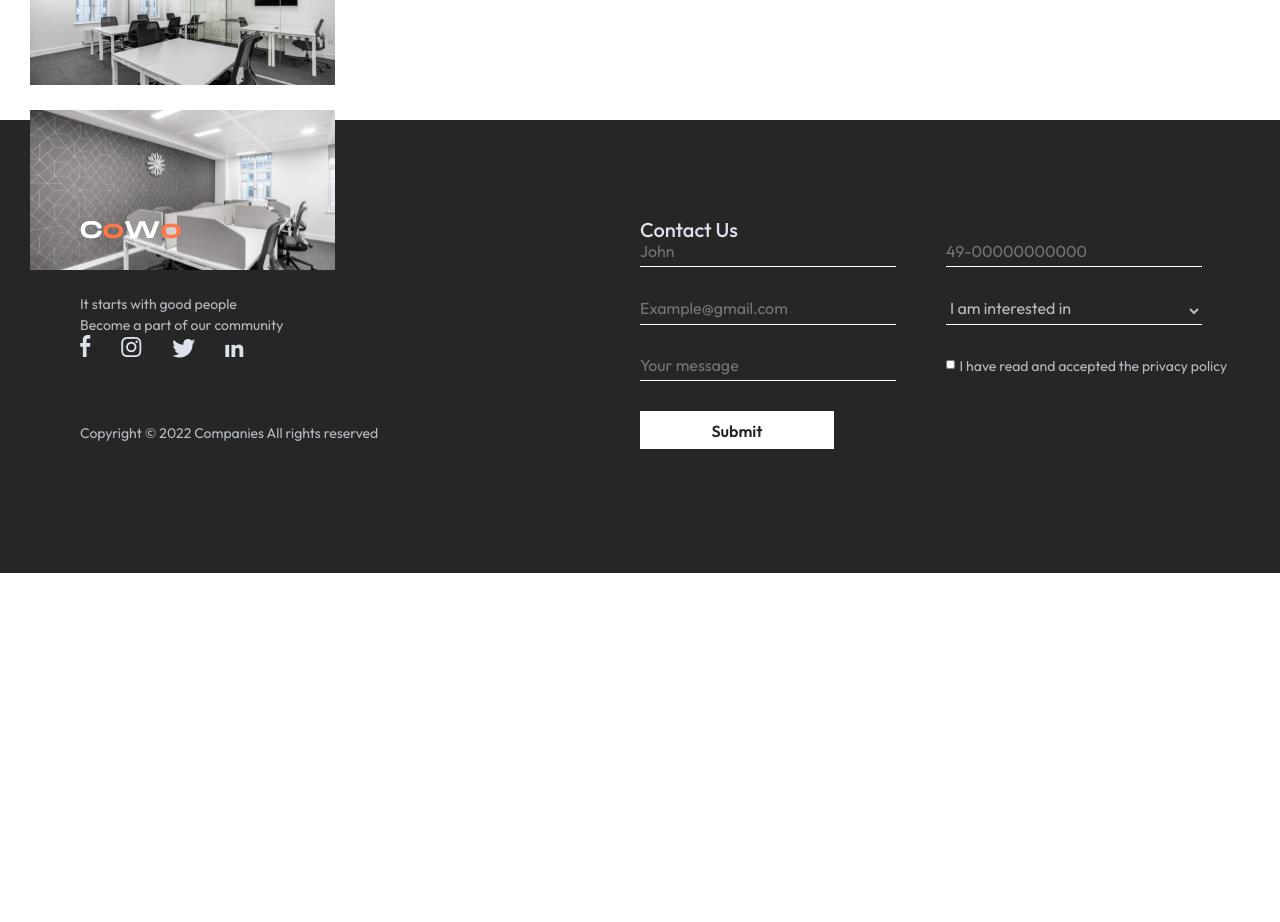
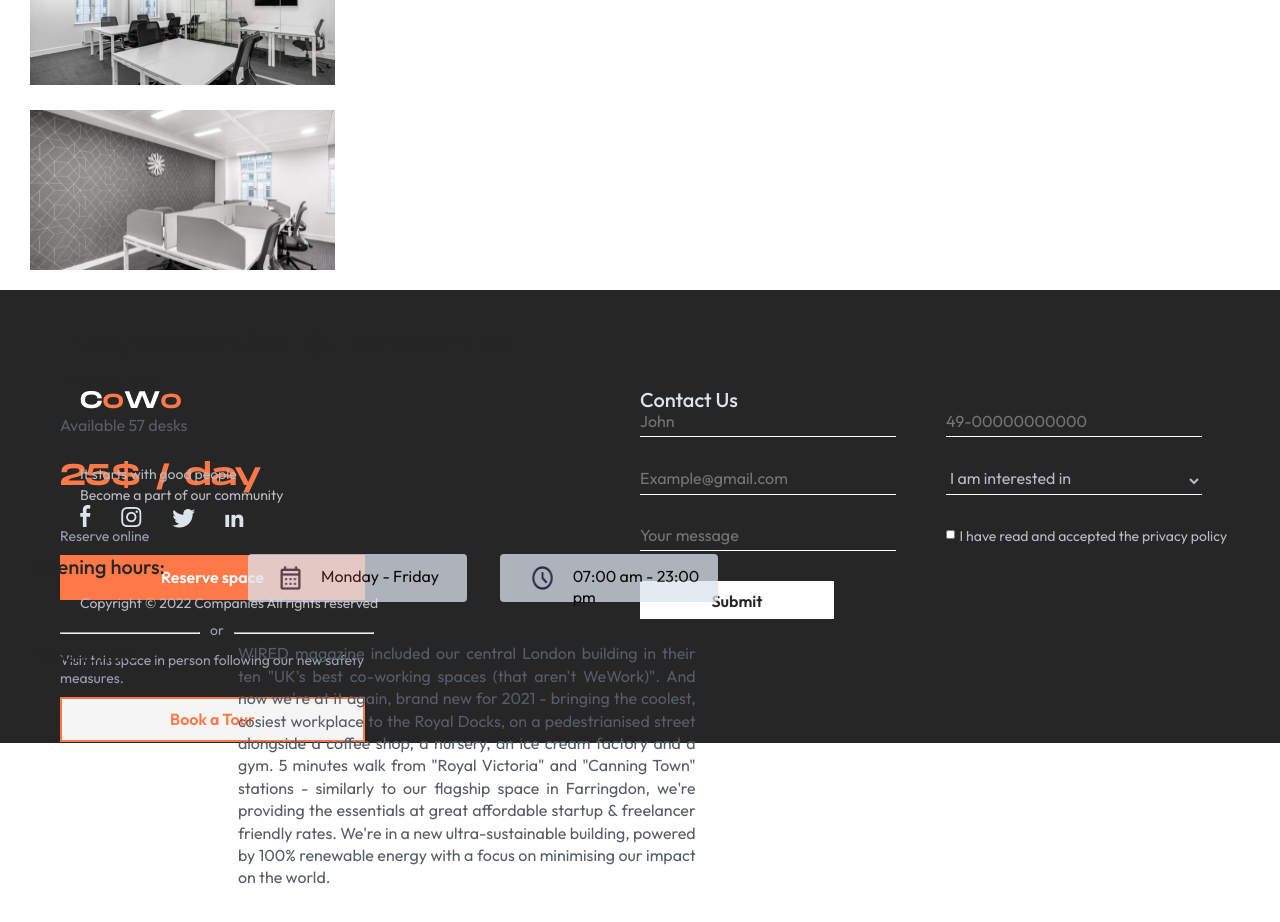
Before and after one commit to Nizami9/coworking, a React (Create React App) app: page /space in a window 1280 px wide. Shown: the part 540-1462 px from the top of the page. Before the commit the page ends 1113 px from the top, so only its background shows below. Built offline with nearby package versions, Linux system fonts and the light colour scheme.

Commit message:
pre-finish Space page

```diff
--- a/src/App.js
+++ b/src/App.js
@@ -10,12 +10,9 @@ import MyProfileLeftSide from "./Components/MyProfileLeftSide/MyProfileLeftSide"
 import MyProfile from "./Components/MyProfile/MyProfile";
 import Space from "./Components/MyProfile/Space/Space";
 
-
 function App() {
   return (
-
     <div>
-
 <BrowserRouter>
       <Navbar />
       <Routes>
@@ -24,17 +21,13 @@ function App() {
         <Route path="/community" element={<Community />} />
         <Route path="/signin" element={<Signin />} />
         <Route path="/sign-up" element={<SignUp />} />
-        /* Just show the left side of Profile */
         <Route path="/myprofileftside" element={<MyProfileLeftSide />} />
         <Route path="/myprofile" element={<MyProfile />} />
         <Route path="/space" element={<Space />} />
-
-
       </Routes>
     </BrowserRouter>
     <Footer />
     </div>
   );
 }
-
 export default App;
--- a/src/Components/Footer/Footer.css
+++ b/src/Components/Footer/Footer.css
@@ -8,6 +8,7 @@ body {
     height: 453px;
     display: flex;
     justify-content: space-between;
+    margin-top: 70px;
 }
 
 /* LeftSide of Footer */
--- a/src/Components/MyProfile/Space/Space.css
+++ b/src/Components/MyProfile/Space/Space.css
@@ -1,6 +1,6 @@
 .containerSpace {
     width: 100%;
-    height: 600px;
+    height: 700px;
     display: flex;
     flex-wrap: wrap;
 }
@@ -31,7 +31,7 @@
 .spaceReservations {
     display: flex;
     flex-wrap: wrap;
-    width: 35%;
+    width: 41%;
     margin-left: 60px;
     height: 200px;
     margin-top: 30px;
@@ -145,5 +145,61 @@ span.info {
     font-weight: 400;
     font-size: 14px;
     color: #9AA0B3;
+}
 
+.openingHours {
+    display: flex;
+    margin-bottom: 40px;
 }
+
+.openingHours>h3 {
+    font-family: 'Outfit';
+    font-style: normal;
+    font-weight: 500;
+    font-size: 20px;
+    line-height: 130%;
+    color: #262626;
+    flex: none;
+    order: 0;
+    flex-grow: 0;
+    margin-right: 50px;
+}
+
+.dataInfo1, .dataInfo2 {
+    width: 248px;
+    height: 48px;
+    background: #DCE3ED;
+    opacity: 0.75;
+    border-radius: 4px;
+    margin-left: 33px;
+    display: flex;
+    padding: 12px;
+}
+
+.dataInfo1>img, .dataInfo2>img {
+    width: 21px;
+    height: 23.33px;
+    margin-left: 20px;
+}
+
+.dataInfo1>p, .dataInfo2>p {
+    padding-left: 20px;
+}
+
+.descriptionText {
+    display: flex;
+    flex-wrap: wrap;
+    height: auto;
+}
+
+.descriptionText>p {
+    font-family: 'Outfit';
+    font-style: normal;
+    font-weight: 400;
+    font-size: 16px;
+    line-height: 140%;
+    color: #555D67;
+    margin-left: 50px;
+    width: 100%;
+    text-align: justify;
+}
--- a/src/Components/MyProfile/Space/Space.js
+++ b/src/Components/MyProfile/Space/Space.js
@@ -4,6 +4,8 @@ import Footer from "../../Footer/Footer";
 import Image1 from "./ImagesSpace/Image1.png";
 import Image2 from "./ImagesSpace/Image2.png";
 import Image3 from "./ImagesSpace/Image3.png";
+import calendar from "./ImagesSpace/calendar.png";
+import schedule from "./ImagesSpace/schedule.png";
 import "./Space.css";
 
 const Space = () => {
@@ -32,8 +34,30 @@ const Space = () => {
             <p>Visit this space in person following our new safety measures.</p>
             <button className='bookTourButton'><p>Book a Tour</p></button>
         </div>
+        <div className='spaceImages'>
+            <div className='openingHours'>
+                <h3>Opening hours:</h3>
+                <div className='dataInfo1'>
+                    <img src={calendar}></img>
+                    <p>Monday - Friday</p>
+                </div>
+                <div className='dataInfo2'>
+                    <img src={schedule}></img>
+                    <p>07:00 am - 23:00 pm</p>
+                </div>
+            </div>
 
-    </div>
+        <div className='openingHours'>
+                <h3>Description:</h3>
+                <div className='descriptionText'>
+                    <p>
+                    WIRED magazine included our central London building in their ten "UK's best co-working spaces (that aren't WeWork)". And now we're at it again, brand new for 2021 - bringing the coolest, cosiest workplace to the Royal Docks, on a pedestrianised street alongside a coffee shop, a nursery, an ice cream factory and a gym.
+                    5 minutes walk from "Royal Victoria" and "Canning Town" stations - similarly to our flagship space in Farringdon, we're providing the essentials at great affordable startup & freelancer friendly rates. We're in a new ultra-sustainable building, powered by 100% renewable energy with a focus on minimising our impact on the world.
+                    </p>
+                </div>
+            </div>
+</div>
+        </div>
   )
 }
 
```
Also changed, not shown: src/Components/MyProfile/Space/ImagesSpace/calendar.png (added), src/Components/MyProfile/Space/ImagesSpace/schedule.png (added).
